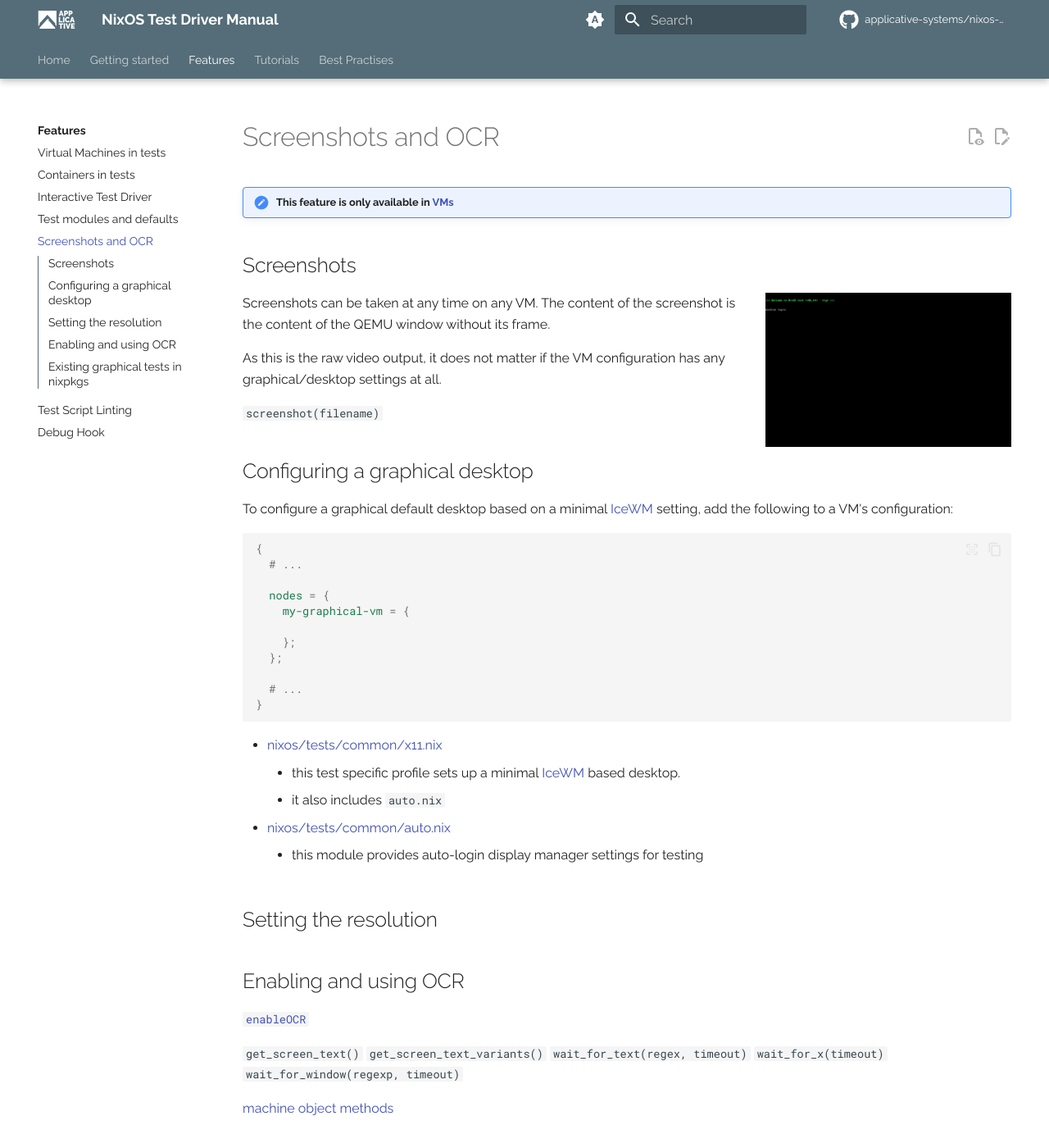
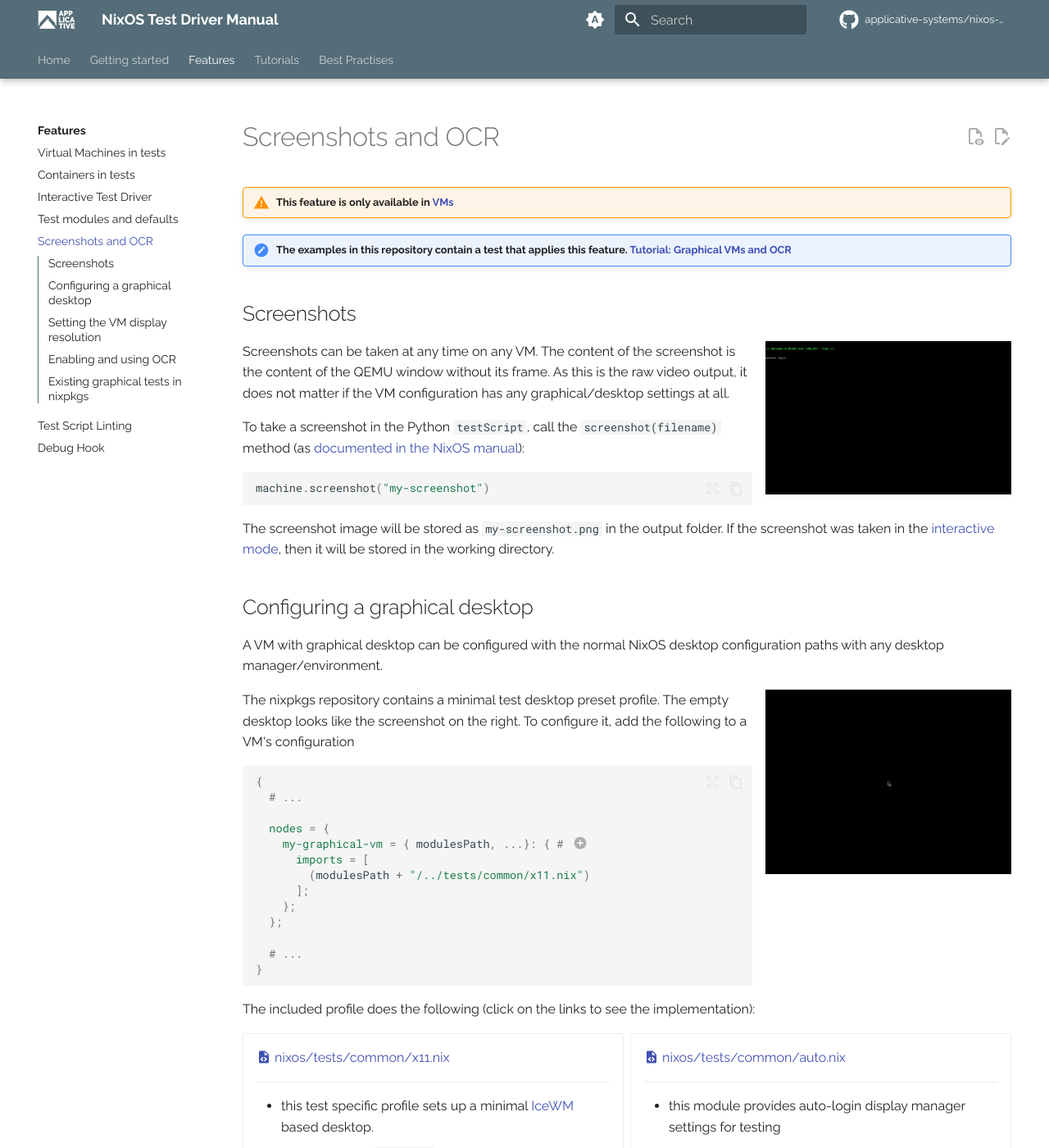
Before and after one commit to applicative-systems/nixos-test-driver-manual, an MkDocs documentation site: the page built from docs/features/screenshots-and-ocr.md, in a window 1280 px wide and 1400 px high. Shown: the whole window at 82% size. Built offline with MkDocs 1.6.1 and Material for MkDocs 9.7.7, drawn with Linux system fonts in a browser that asks for light colours; comment, search, counter and statistics services are not loaded; some of the changed text lies outside the part shown.

Commit message:
more text

````diff
--- a/docs/features/screenshots-and-ocr.md
+++ b/docs/features/screenshots-and-ocr.md
@@ -1,6 +1,8 @@
 # Screenshots and OCR
 
-!!! note "This feature is only available in [VMs](./vms.md)"
+!!! warning "This feature is only available in [VMs](./vm.md)"
+
+!!! note "The examples in this repository contain a test that applies this feature. [Tutorial: Graphical VMs and OCR](../tutorials/graphical-vm-tests.md)"
 
 ## Screenshots
 
@@ -8,23 +10,36 @@
 
 Screenshots can be taken at any time on any VM.
 The content of the screenshot is the content of the QEMU window without its frame.
-
 As this is the raw video output, it does not matter if the VM configuration has any graphical/desktop settings at all.
 
+To take a screenshot in the Python `testScript`, call the `screenshot(filename)` method (as [documented in the NixOS manual](https://nixos.org/manual/nixos/stable/#ssec-machine-objects)):
 
-`screenshot(filename)`
+```python
+machine.screenshot("my-screenshot")
+```
+
+The screenshot image will be stored as `my-screenshot.png` in the output folder.
+If the screenshot was taken in the [interactive mode](./interactive.md), then it will be stored in the working directory.
 
 ## Configuring a graphical desktop
 
-To configure a graphical default desktop based on a minimal [IceWM](https://ice-wm.org/) setting, add the following to a VM's configuration:
+A VM with graphical desktop can be configured with the normal NixOS desktop configuration paths with any desktop manager/environment.
+
+![Screenshot of ther empty IceWM desktop preset](../assets/test-screenshots/empty-icewm-desktop.png){ width=300 align=right }
+
+The nixpkgs repository contains a minimal test desktop preset profile.
+The empty desktop looks like the screenshot on the right.
+To configure it, add the following to a VM's configuration
 
 ```nix
 {
   # ...
 
   nodes = {
-    my-graphical-vm = {
-
+    my-graphical-vm = { modulesPath, ...}: { # (1)
+      imports = [
+        (modulesPath + "/../tests/common/x11.nix")
+      ];
     };
   };
 
@@ -32,30 +47,88 @@
 }
 ```
 
+1.  `modulesPath` is a common NixOS module system parameter and points into the `nixos/modules` subfolder of the nixpkgs repository.
+    It is further explained in the [NixOS documentation](https://nixos.org/nixos/manual)
+
+The included profile does the following (click on the links to see the implementation):
+
 <!-- prettier-ignore-start -->
 
-- [nixos/tests/common/x11.nix](https://github.com/NixOS/nixpkgs/blob/master/nixos/tests/common/x11.nix)
+<div class="grid cards" markdown>
+
+-   [:material-file-code: nixos/tests/common/x11.nix](https://github.com/NixOS/nixpkgs/blob/master/nixos/tests/common/x11.nix)
+
+    ---
+
     - this test specific profile sets up a minimal [IceWM](https://ice-wm.org/) based desktop.
     - it also includes `auto.nix`
-- [nixos/tests/common/auto.nix](https://github.com/NixOS/nixpkgs/blob/master/nixos/tests/common/auto.nix)
+
+-   [:material-file-code: nixos/tests/common/auto.nix](https://github.com/NixOS/nixpkgs/blob/master/nixos/tests/common/auto.nix)
+
+    ---
+
     - this module provides auto-login display manager settings for testing
+
+</div>
 
 <!-- prettier-ignore-end -->
 
+## Setting the VM display resolution
 
-## Setting the resolution
+If the VM's graphic output is too small/large, it can simply be changed in the NixOS configuration:
+
+```nix title="test.nix"
+{
+  # ...
+
+  nodes = {
+    desktop-vm =
+      { modulesPath, ... }:
+      {
+        imports = [
+          (modulesPath + "/../tests/common/x11.nix") # (1)
+        ];
+
+        virtualisation.resolution = { # (2)
+          x = 800;
+          y = 600;
+        };
+      };
+  };
+
+  # ...
+}
+```
+
+1.  This is the minimal testing preview from [the last section](#configuring-a-graphical-desktop).
+
+    It is not necessary to include before changing the resolution.
+
+2.  This parameter is defined in the [qemu-vm.nix](https://github.com/NixOS/nixpkgs/blob/master/nixos/modules/virtualisation/qemu-vm.nix#L514) profile.
 
 ## Enabling and using OCR
 
-[`enableOCR`](https://nixos.org/manual/nixos/stable/#test-opt-enableOCR)
+Using [optical character recognition (OCR)](https://en.wikipedia.org/wiki/Optical_character_recognition) in the NixOS test driver means taking a screenshot of the graphical VM output and recognizing all characters/text snippets that are visible on the screen.
 
-`get_screen_text()`
-`get_screen_text_variants()`
-`wait_for_text(regex, timeout)`
-`wait_for_x(timeout)`
-`wait_for_window(regexp, timeout)`
+This feature needs to be enabled globally using the [`enableOCR`](https://nixos.org/manual/nixos/stable/#test-opt-enableOCR) option in the test attribute like this:
 
-[machine object methods](https://nixos.org/manual/nixos/stable/#ssec-machine-objects)
+```nix title="test.nix"
+{
+  name = "my graphical test";
+
+  enableOCR = true;
+
+  # ... rest of the test file
+}
+```
+
+After setting this option, the following [machine methods](https://nixos.org/manual/nixos/stable/#ssec-machine-objects) are available:
+
+| Method                                            | Description                                                                           |
+| ------------------------------------------------- | ------------------------------------------------------------------------------------- |
+| `client.get_screen_text()`                        | Perform OCR on a fresh screenshot and return all recognized text snippets as a string |
+| `client.get_screen_text_variants()`               | Same as `get_screen_text` but returns more possible interpretations in a list.        |
+| `client.wait_for_text(<regex: text to wait for>)` | Blockingly wait for a text snippet to appear on the screen.                           |
 
 ## Existing graphical tests in nixpkgs
 
````
Also changed, not shown: docs/tutorials/graphical-vm-tests.md (+4 -2 lines), docs/tutorials/minimal.md (+3 -3 lines), docs/assets/test-screenshots/empty-icewm-desktop.png (added), docs/best-practises/index.md (added), 1 other file.
